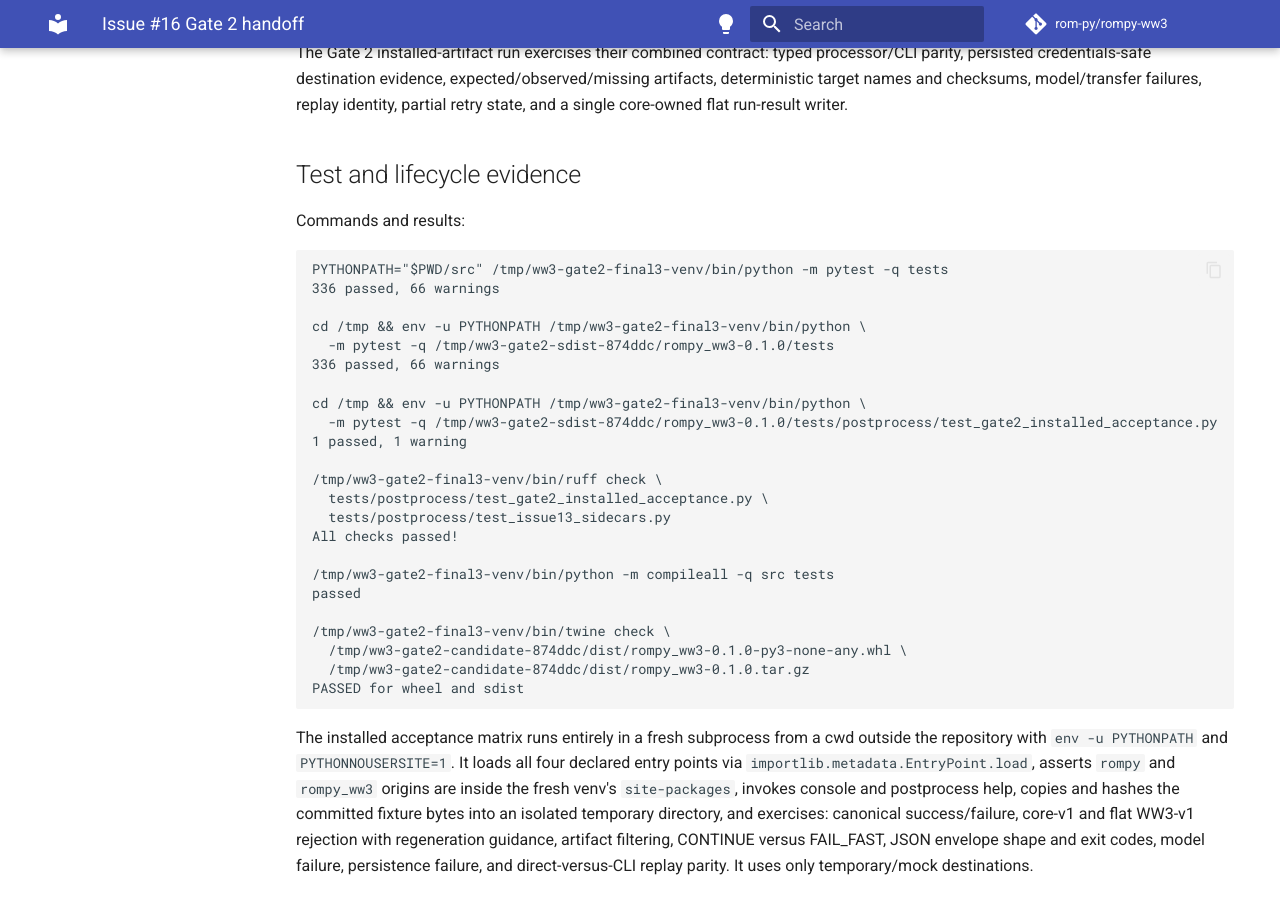
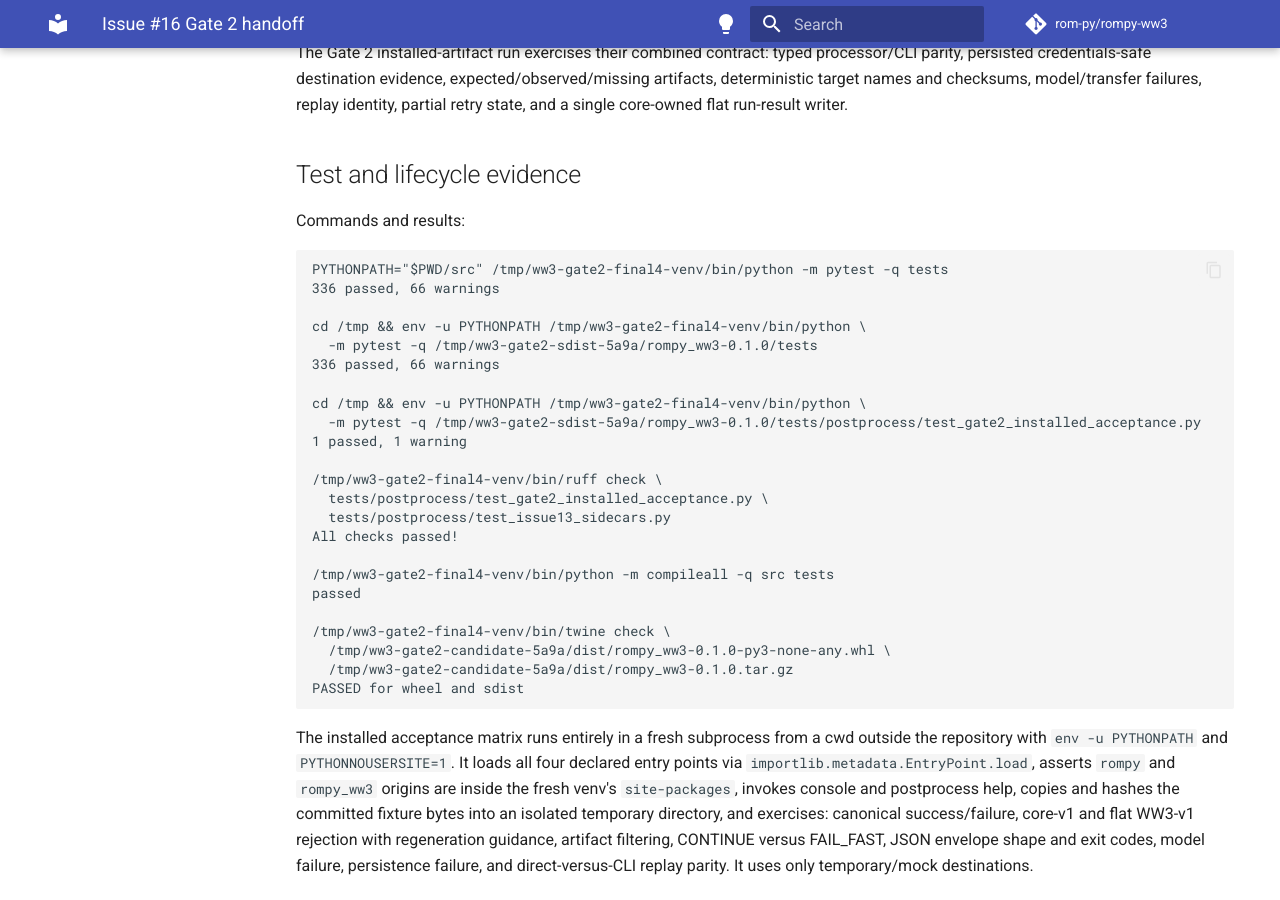
Before and after one commit to oceanum/rompy-ww3, an MkDocs documentation site: the page built from docs/gate2-issue16-handoff.md, in a window 1280 px wide and 900 px high, scrolled down 3590 px. Built offline with MkDocs 1.6.1 and Material for MkDocs 9.7.7, drawn with Linux system fonts in a browser that asks for light colours; comment, search, counter and statistics services are not loaded; some of the changed text lies outside the part shown.

Commit message:
Correct issue #16 final artifact references

````diff
--- a/docs/gate2-issue16-handoff.md
+++ b/docs/gate2-issue16-handoff.md
@@ -90,17 +90,17 @@ rompy @ git+https://github.com/rom-py/rompy.git@e4fca8d6193a4315684417a31ccd101c
 ## Clean install proof
 
 A fresh environment outside the workspace was created at
-`/tmp/ww3-gate2-final3-venv` (CPython 3.12.13). The reproducible install
+`/tmp/ww3-gate2-final4-venv` (CPython 3.12.13). The reproducible install
 sequence was:
 
 ```text
-uv venv /tmp/ww3-gate2-final3-venv --python 3.12
-uv pip install --python /tmp/ww3-gate2-final3-venv/bin/python \
+uv venv /tmp/ww3-gate2-final4-venv --python 3.12
+uv pip install --python /tmp/ww3-gate2-final4-venv/bin/python \
   'rompy @ git+https://github.com/rom-py/rompy.git@e4fca8d6193a4315684417a31ccd101cba8c2b1c'
-uv pip install --python /tmp/ww3-gate2-final3-venv/bin/python \
-  /tmp/ww3-gate2-candidate-874ddc/dist/rompy_ww3-0.1.0-py3-none-any.whl
-/tmp/ww3-gate2-final3-venv/bin/python -m pip freeze
-/tmp/ww3-gate2-final3-venv/bin/python -m pip check
+uv pip install --python /tmp/ww3-gate2-final4-venv/bin/python \
+  /tmp/ww3-gate2-candidate-5a9a/dist/rompy_ww3-0.1.0-py3-none-any.whl
+/tmp/ww3-gate2-final4-venv/bin/python -m pip freeze
+/tmp/ww3-gate2-final4-venv/bin/python -m pip check
 ```
 
 Core was installed directly from GitHub at the frozen commit, then the wheel
@@ -113,8 +113,8 @@ Observed in a fresh subprocess:
 ```text
 rompy version: 2.0.0a0
 rompy_ww3 version: 0.1.0
-rompy origin: /tmp/ww3-gate2-final3-venv/lib/python3.12/site-packages/rompy/__init__.py
-rompy_ww3 origin: /tmp/ww3-gate2-final3-venv/lib/python3.12/site-packages/rompy_ww3/__init__.py
+rompy origin: /tmp/ww3-gate2-final4-venv/lib/python3.12/site-packages/rompy/__init__.py
+rompy_ww3 origin: /tmp/ww3-gate2-final4-venv/lib/python3.12/site-packages/rompy_ww3/__init__.py
 direct_url commit: e4fca8d6193a4315684417a31ccd101cba8c2b1c
 ```
 
@@ -161,28 +161,28 @@ core-owned flat run-result writer.
 Commands and results:
 
 ```text
-PYTHONPATH="$PWD/src" /tmp/ww3-gate2-final3-venv/bin/python -m pytest -q tests
+PYTHONPATH="$PWD/src" /tmp/ww3-gate2-final4-venv/bin/python -m pytest -q tests
 336 passed, 66 warnings
 
-cd /tmp && env -u PYTHONPATH /tmp/ww3-gate2-final3-venv/bin/python \
-  -m pytest -q /tmp/ww3-gate2-sdist-874ddc/rompy_ww3-0.1.0/tests
+cd /tmp && env -u PYTHONPATH /tmp/ww3-gate2-final4-venv/bin/python \
+  -m pytest -q /tmp/ww3-gate2-sdist-5a9a/rompy_ww3-0.1.0/tests
 336 passed, 66 warnings
 
-cd /tmp && env -u PYTHONPATH /tmp/ww3-gate2-final3-venv/bin/python \
-  -m pytest -q /tmp/ww3-gate2-sdist-874ddc/rompy_ww3-0.1.0/tests/postprocess/test_gate2_installed_acceptance.py
+cd /tmp && env -u PYTHONPATH /tmp/ww3-gate2-final4-venv/bin/python \
+  -m pytest -q /tmp/ww3-gate2-sdist-5a9a/rompy_ww3-0.1.0/tests/postprocess/test_gate2_installed_acceptance.py
 1 passed, 1 warning
 
-/tmp/ww3-gate2-final3-venv/bin/ruff check \
+/tmp/ww3-gate2-final4-venv/bin/ruff check \
   tests/postprocess/test_gate2_installed_acceptance.py \
   tests/postprocess/test_issue13_sidecars.py
 All checks passed!
 
-/tmp/ww3-gate2-final3-venv/bin/python -m compileall -q src tests
+/tmp/ww3-gate2-final4-venv/bin/python -m compileall -q src tests
 passed
 
-/tmp/ww3-gate2-final3-venv/bin/twine check \
-  /tmp/ww3-gate2-candidate-874ddc/dist/rompy_ww3-0.1.0-py3-none-any.whl \
-  /tmp/ww3-gate2-candidate-874ddc/dist/rompy_ww3-0.1.0.tar.gz
+/tmp/ww3-gate2-final4-venv/bin/twine check \
+  /tmp/ww3-gate2-candidate-5a9a/dist/rompy_ww3-0.1.0-py3-none-any.whl \
+  /tmp/ww3-gate2-candidate-5a9a/dist/rompy_ww3-0.1.0.tar.gz
 PASSED for wheel and sdist
 ```
 
````
Also changed, not shown: other parts of docs/gate2-issue16-handoff.md (+2 -2 lines).
